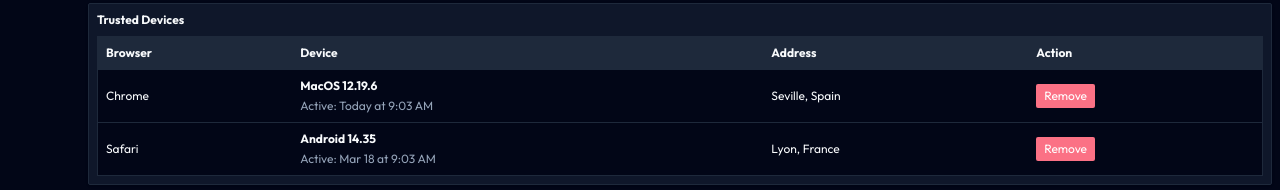
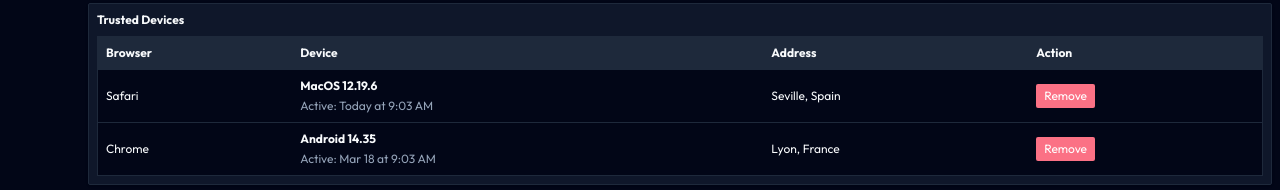
Before and after one commit to OzgeCetin43/ProDashboard, a React (Vite) app: page /security in a window 1280 px wide. Shown: the part 1454-1644 px from the top of the page. Built offline with nearby package versions, Linux system fonts and the light colour scheme.

Commit message:
code improvement

```diff
--- a/src/pages/security.page.tsx
+++ b/src/pages/security.page.tsx
@@ -521,7 +521,7 @@ const Security: React.FC = () => {
           </thead>
           <tbody>
             <tr className="hover:bg-bg-tertiary border border-border-color">
-              <td className="p-2">Chrome</td>
+              <td className="p-2">Safari</td>
               <td className="p-2">
                 <div className="flex flex-col justify-center gap-1">
                   <h3 className="font-bold">MacOS 12.19.6</h3>
@@ -538,7 +538,7 @@ const Security: React.FC = () => {
               </td>
             </tr>
             <tr className="hover:bg-bg-tertiary border border-border-color">
-              <td className="p-2">Safari</td>
+              <td className="p-2">Chrome</td>
               <td className="p-2">
                 <div className="flex flex-col justify-center gap-1">
                   <h3 className="font-bold">Android 14.35</h3>
```
